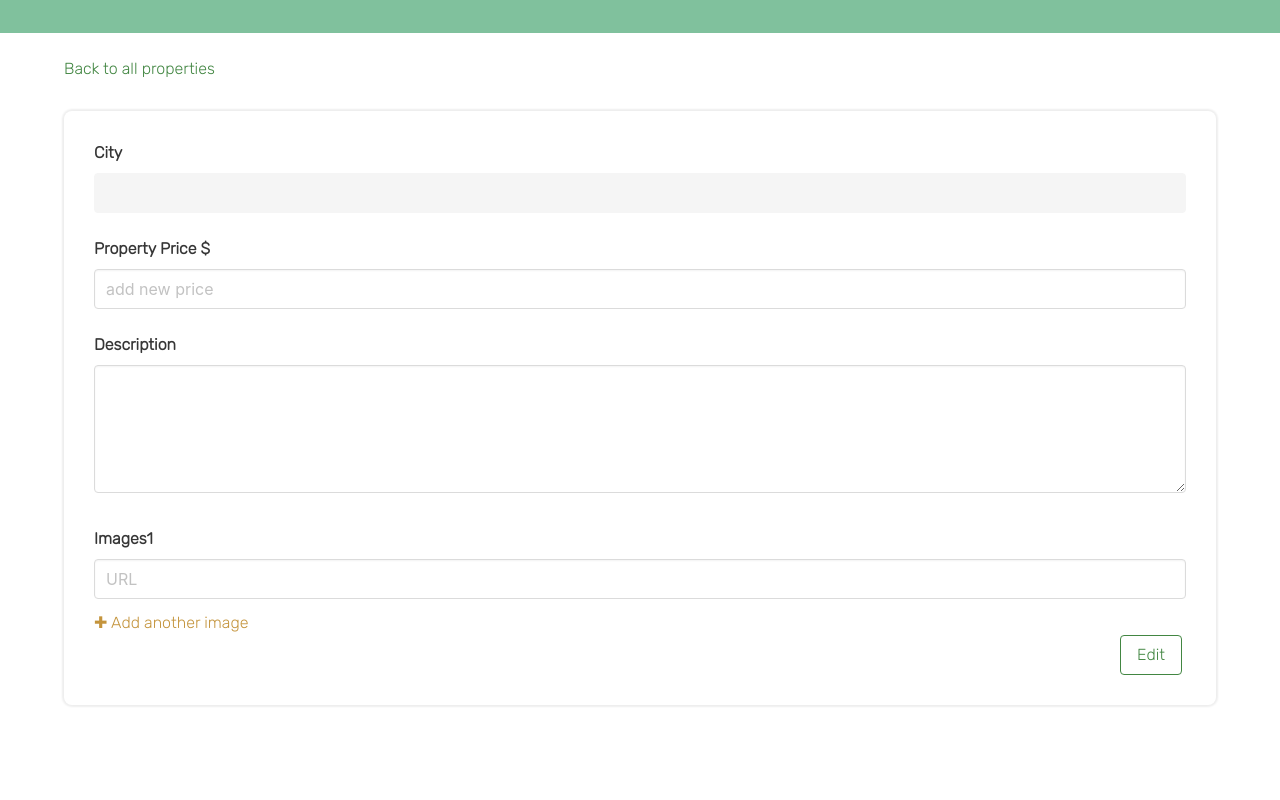
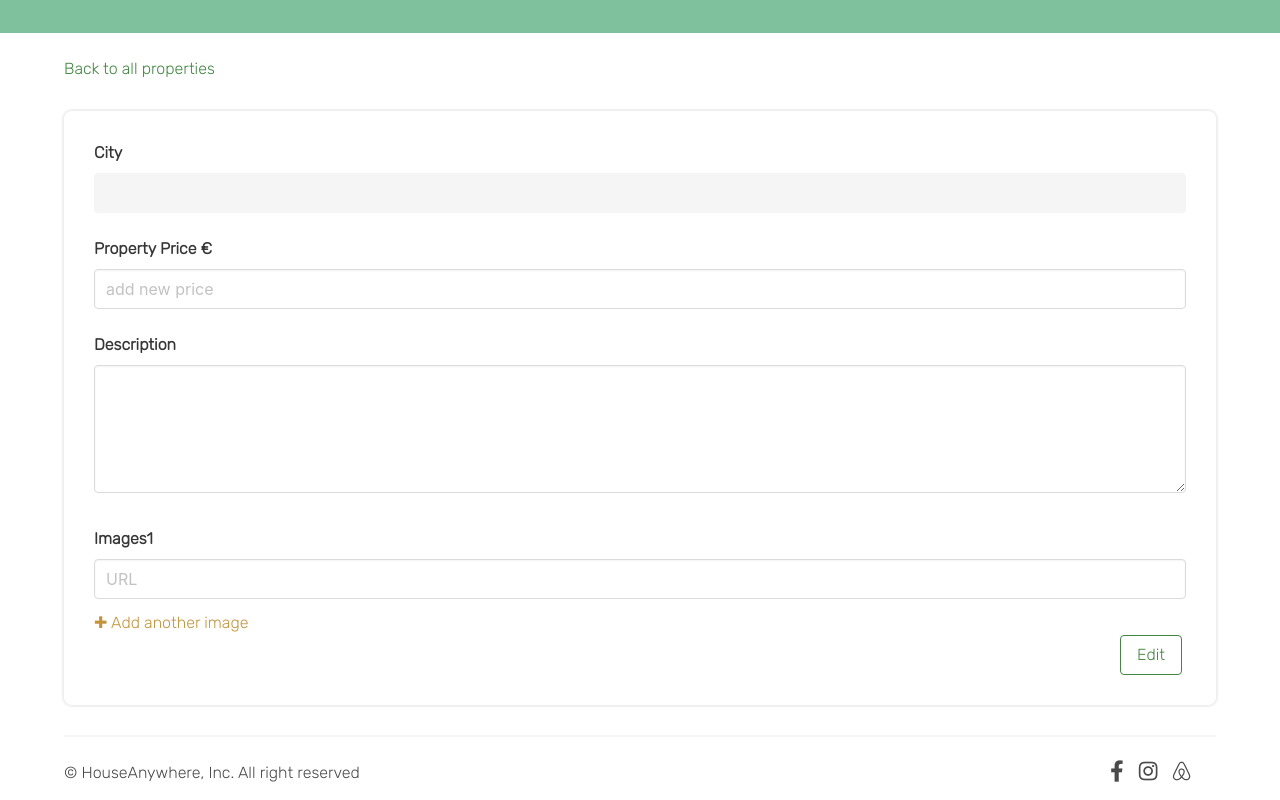
Before and after one commit to Pijus-dev/Airbnb, a Vue app: page /properties/city/1 in a window 1280 px wide. Shown: the part 187-987 px from the top of the page. Before the commit the page ends 922 px from the top, so only its background shows below. Built offline with nearby package versions, Linux system fonts and the light colour scheme; no server answers; the database is empty; sample sign-in values are in the browser's storage.

Commit message:
footer was added

```diff
--- a/public/index.html
+++ b/public/index.html
@@ -5,6 +5,7 @@
     <meta http-equiv="X-UA-Compatible" content="IE=edge">
     <meta name="viewport" content="width=device-width,initial-scale=1.0">
     <link rel="icon" href="<%= BASE_URL %>favicon.ico">
+    <link rel="stylesheet" href="https://cdnjs.cloudflare.com/ajax/libs/font-awesome/5.13.0/css/all.min.css">
     <title><%= htmlWebpackPlugin.options.title %></title>
   </head>
   <body>
--- a/src/App.vue
+++ b/src/App.vue
@@ -14,8 +14,11 @@
               <router-link to="/properties">Properties</router-link>
             </b-navbar-item>
             <b-navbar-item>
+              <router-link to="/addProperty">Host your home</router-link>
+            </b-navbar-item>
+            <!-- <b-navbar-item>
               <router-link to="/user">Hello, {{ userName }} </router-link>
-            </b-navbar-item>
+            </b-navbar-item> -->
             <b-navbar-item>
               <b-button id="btn" @click="logout">LogOut</b-button>
             </b-navbar-item>
@@ -32,6 +35,19 @@
       </b-navbar>
     </div>
     <router-view />
+    <div class="container">
+      <hr>
+      <footer>
+        <div>
+          &#169; HouseAnywhere, Inc.  All right reserved
+        </div>
+        <div class="icons">
+          <i class="fab fa-facebook-f fa-lg"></i>
+          <i class="fab fa-instagram fa-lg"></i>
+          <i class="fab fa-airbnb fa-lg"></i>
+        </div>
+      </footer>
+    </div>
   </section>
 </template>
 <script>
@@ -67,11 +83,11 @@ export default {
           });
       }
     }
-  },
-  beforeMount() {
-    this.getName();
-    console.log(firebase.auth().currentUser.uid);
   }
+  // beforeMount() {
+  //   this.getName();
+  //   console.log(firebase.auth().currentUser.uid);
+  // }
 };
 </script>
 
@@ -105,4 +121,17 @@ a {
   color: white !important;
   background-color: rgb(66, 134, 66) !important ;
 }
+footer{
+  display: flex !important;
+  justify-content: space-between !important;
+  align-items: center !important;
+  padding-bottom: 15px !important;
+}
+.icons{
+  margin-right: 10px;
+}
+i {
+  margin-right: 15px;
+  cursor: pointer;
+}
 </style>
--- a/src/views/AddProperty.vue
+++ b/src/views/AddProperty.vue
@@ -1,6 +1,6 @@
 <template>
   <div>
-    <Hero text="Add property"/>
+    <Hero text="Add a property" />
     <div class="container">
       <form @submit.prevent="addProperty">
         <div class="property">
@@ -34,7 +34,7 @@
               </b-field>
             </div>
             <div class="column">
-              <b-field label="Price per night">
+              <b-field label="Price per night €">
                 <b-input placeholder="price" v-model="price" required></b-input>
               </b-field>
             </div>
--- a/src/views/EditProperty.vue
+++ b/src/views/EditProperty.vue
@@ -1,13 +1,6 @@
 <template>
   <div>
-    <!-- <section class="hero text">
-      <div class="hero-body">
-        <div class="container">
-          <h1>Edit Property: {{ property.title }}</h1>
-        </div>
-      </div>
-    </section> -->
-    <Hero :text="'Edit Property:' + ' ' + property.title"/>
+    <Hero :text="'Edit Property:' + ' ' + property.title" />
     <div class="container">
       <br />
       <router-link to="/properties"> Back to all properties</router-link>
@@ -34,15 +27,25 @@
           <div class="columns">
             <div class="column">
               <b-field
-                :label="'Property Price' + ' ' +   property.currentPrice + '$'"
+                :label="'Property Price' + ' ' + property.currentPrice + '€'"
                 expanded
               >
-                <b-input type="text"  placeholder="add new price" v-model="price" required></b-input>
+                <b-input
+                  type="text"
+                  placeholder="add new price"
+                  v-model="price"
+                  required
+                ></b-input>
               </b-field>
             </div>
           </div>
           <b-field label="Description">
-            <b-input v-model="name" maxlength="1000" type="textarea" required></b-input>
+            <b-input
+              v-model="name"
+              maxlength="1000"
+              type="textarea"
+              required
+            ></b-input>
           </b-field>
           <b-field
             v-for="index in count"
@@ -120,6 +123,9 @@ export default {
         })
         .then(() => {
           (this.isActive = true),
+            (this.price = ""),
+            (this.img = ""),
+            (this.name = ""),
             (this.type = "is-warning"),
             (this.notification = "You have successfully updated your property");
         });
--- a/src/views/Login.vue
+++ b/src/views/Login.vue
@@ -85,4 +85,7 @@ export default {
   box-shadow: 0 0px 2px 2px #eee;
   border-radius: 8px;
 }
+.about{
+  height: 80vh;
+}
 </style>
--- a/src/views/Properties.vue
+++ b/src/views/Properties.vue
@@ -107,6 +107,10 @@ export default {
 .image img {
   width: 150px !important;
 }
+.image img:hover{
+  width: 175px !important;
+  transition: ease-in-out 1s;
+}
 .properties {
   margin-top: 20px;
 }
--- a/src/views/Property.vue
+++ b/src/views/Property.vue
@@ -9,7 +9,7 @@
       <div class="columns">
         <div class="column">
           <h1>{{ property.city }}</h1>
-          <p class="subtitle is-3">{{ property.price }} per night</p>
+          <p class="subtitle is-3">{{ property.price }}&euro; per night</p>
           <p class="subtitle is-4">{{ property.name }}</p>
         </div>
         <div class="column">
--- a/src/views/Register.vue
+++ b/src/views/Register.vue
@@ -1,6 +1,6 @@
 <template>
-  <div>
-    <Hero text="Register" />
+  <div class="wrapper">
+    <Hero text="Host an experience" />
     <div class="container">
       <form @submit.prevent="addInfo">
         <div class="register">
@@ -134,8 +134,7 @@ export default {
   box-shadow: 0 0px 2px 2px #eee;
   border-radius: 8px;
 }
-h1 {
-  color: rgb(83, 82, 82) !important;
-  font-size: 2rem !important;
+.wrapper{
+  height: 80vh;
 }
 </style>
```
